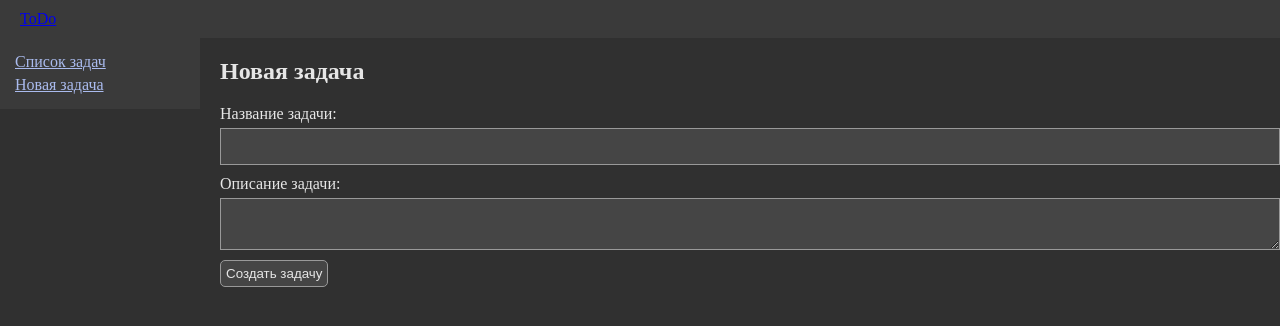
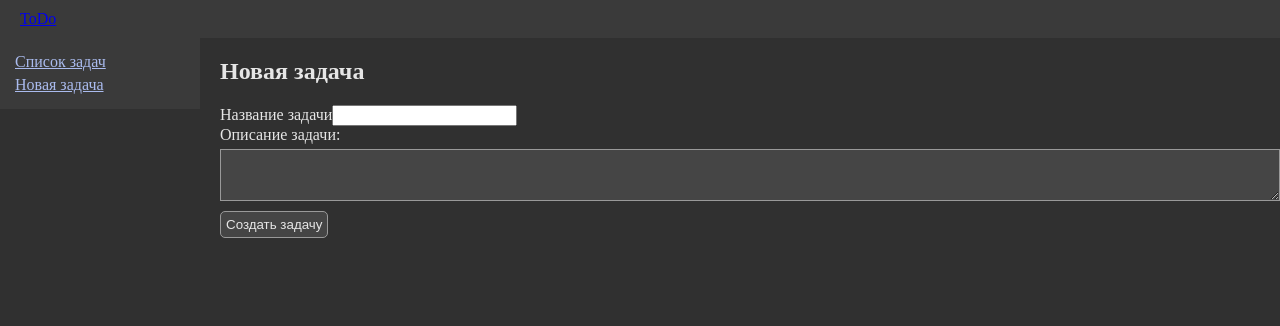
Before and after one commit to Tatimoons/ToDo, an Angular app in the folder front/: page /new-task in a window 1280 px wide. Shown: the top 326 px of the page. Built offline with nearby package versions, Linux system fonts and the light colour scheme.

Commit message:
Replace task title input with shared text field

```diff
--- a/front/src/app/pages/new-task/new-task.html
+++ b/front/src/app/pages/new-task/new-task.html
@@ -1,13 +1,10 @@
 <section id="new-task">
     <h1>Новая задача</h1>
-    <label class="new-task-label">
-        Название задачи:
-        <input
-            type="text"
-            #titleInput
-            (input)="draftTitle.set(titleInput.value)"
-        >
-    </label>
+
+    <span>Название задачи</span>
+    <app-text-field
+        [(value)]="draftTitle"
+    ></app-text-field>
 
     <label class="new-task-label">
         Описание задачи:
--- /dev/null
+++ b/front/src/app/shared/ui/text-field/text-field.html
@@ -0,0 +1,6 @@
+<input
+    #fieldInput
+    type="text"
+    [value]="value()"
+    (input)="valueChange.emit(fieldInput.value)"
+>
--- /dev/null
+++ b/front/src/app/shared/ui/text-field/text-field.ts
@@ -0,0 +1,12 @@
+import {Component, input, output} from '@angular/core';
+
+@Component({
+    selector: 'app-text-field',
+    imports: [],
+    templateUrl: './text-field.html',
+    styleUrl: './text-field.scss',
+})
+export class TextField {
+    readonly value = input('');
+    readonly valueChange = output<string>();
+}
```
Also changed, not shown: front/src/app/pages/new-task/new-task.ts (+7 -5 lines), front/src/app/shared/ui/text-field/text-field.scss (added).
